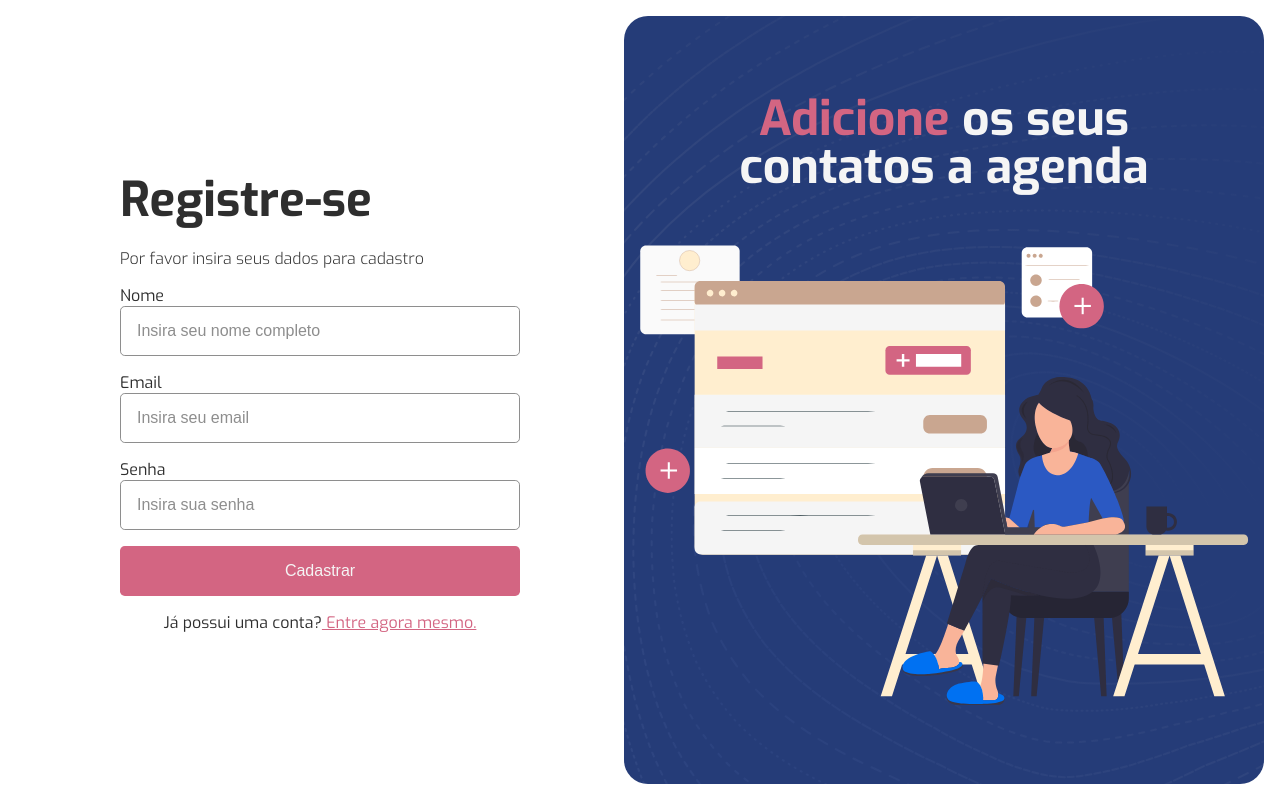
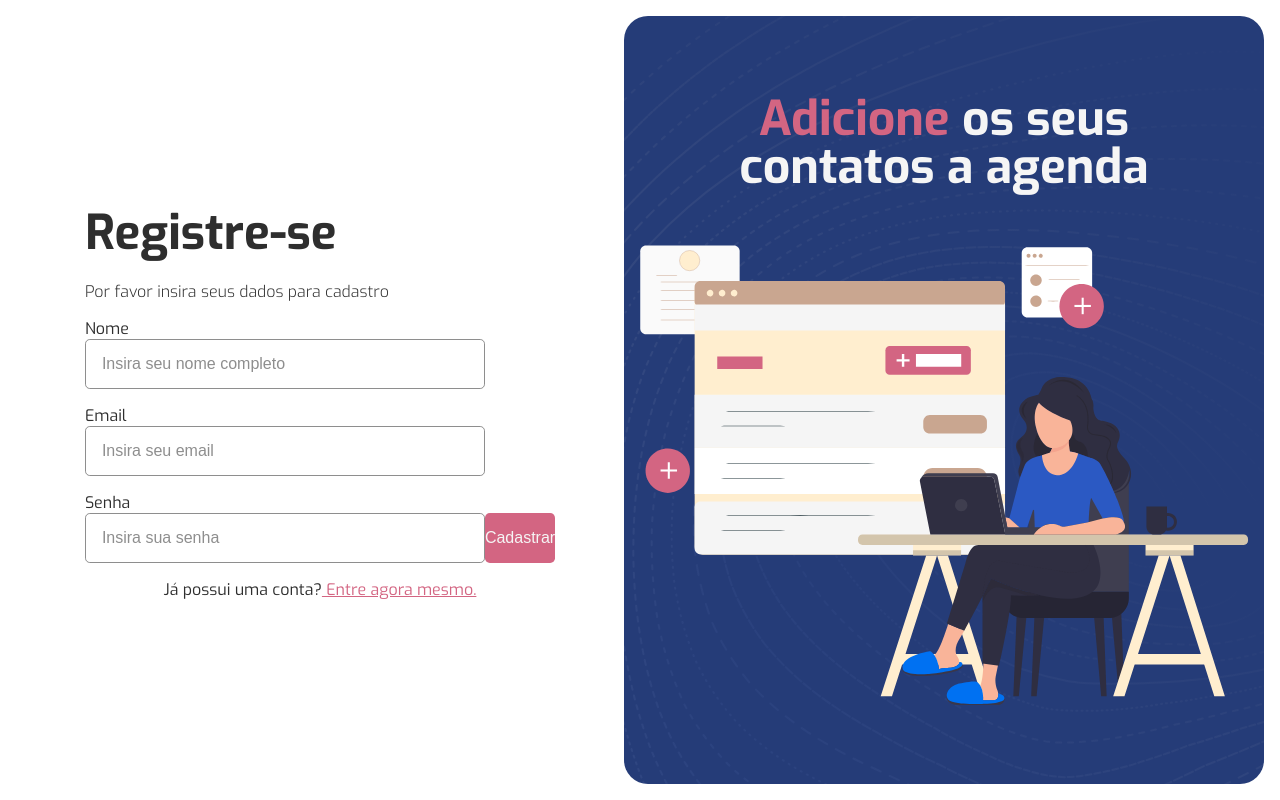
Before and after one commit to guibrbs/Orcatinhos, a React (Create React App) app in the folder frontend/: page / in a window 1280 px wide. Both pictures are taken after a click on the element "Registre-se.". Built offline with nearby package versions, Linux system fonts and the light colour scheme; the HTML template or start-up script is replaced by a standard one.

Commit message:
:rocket: Implementando os useStates

```diff
--- a/frontend/src/components/Login.tsx
+++ b/frontend/src/components/Login.tsx
@@ -1,18 +1,24 @@
 import { InputTemplate } from "./InputTemplate";
 import '../styles/authInput.css'
+import { useState } from "react";
 
 interface LoginInterface{
     setIsRegistering: React.Dispatch<React.SetStateAction<boolean>>;
 }
 
 export function Login( {setIsRegistering}: LoginInterface ){
+    const [email, setEmail] = useState('')
+    const [password, setPassword] = useState('')
+
     return(
         <section className="auth-input-section">
             <h1 className="auth-input-title">Login</h1>
             <p className="auth-input-subtitle">Bem vindo! Por favor insira seus dados</p>
-            <InputTemplate type="Email" placeholder="Insira seu email" />
-            <InputTemplate type="Senha" placeholder="Insira sua senha" />
-            <button className="auth-button">Entrar</button>
+            <form className="form">
+                <InputTemplate type="Email" placeholder="Insira seu email" setProps={setEmail} />
+                <InputTemplate type="Senha" placeholder="Insira sua senha" setProps={setPassword} />
+                <button className="auth-button">Entrar</button>
+            </form>
             <p className="auth-connection">Não possui uma conta?
                 <span className="contrast" onClick={() => setIsRegistering(true)}> Registre-se.</span>
             </p>
--- a/frontend/src/components/Logon.tsx
+++ b/frontend/src/components/Logon.tsx
@@ -1,22 +1,38 @@
 import { InputTemplate } from "./InputTemplate";
 import '../styles/authInput.css'
+import { useState } from "react";
+import { RegistrationPerformed } from "./RegistrationPerformed";
 
 interface LogonInterface{
     setIsRegistering: React.Dispatch<React.SetStateAction<boolean>>;
 }
 
 export function Logon( {setIsRegistering}: LogonInterface ){
+    const [email, setEmail] = useState('')
+    const [name, setName] = useState('')
+    const [password, setPassword] = useState('')
+    const [successfulRegistration, setSuccessfulRegistration] = useState(false)
+
+    const handleSuccessfulRegistration = () => {
+        setSuccessfulRegistration(true)
+    }
+
     return(
         <section className="auth-input-section">
             <h1 className="auth-input-title">Registre-se</h1>
             <p className="auth-input-subtitle">Por favor insira seus dados para cadastro</p>
-            <InputTemplate type="Nome" placeholder="Insira seu nome completo" />
-            <InputTemplate type="Email" placeholder="Insira seu email" />
-            <InputTemplate type="Senha" placeholder="Insira sua senha" />
-            <button className="auth-button">Cadastrar</button>
+            <form className="form">
+                <InputTemplate type="Nome" placeholder="Insira seu nome completo" setProps={setName}/>
+                <InputTemplate type="Email" placeholder="Insira seu email" setProps={setEmail}/>
+                <InputTemplate type="Senha" placeholder="Insira sua senha" setProps={setPassword}/>
+                <button className="auth-button" onClick={handleSuccessfulRegistration}>Cadastrar</button>
+            </form>
             <p className="auth-connection">Já possui uma conta?
                 <span className="contrast" onClick={() => setIsRegistering(false)}> Entre agora mesmo.</span>
             </p>
+            {
+                successfulRegistration ? <RegistrationPerformed /> : <></>
+            }
         </section>
     )
 }
```
